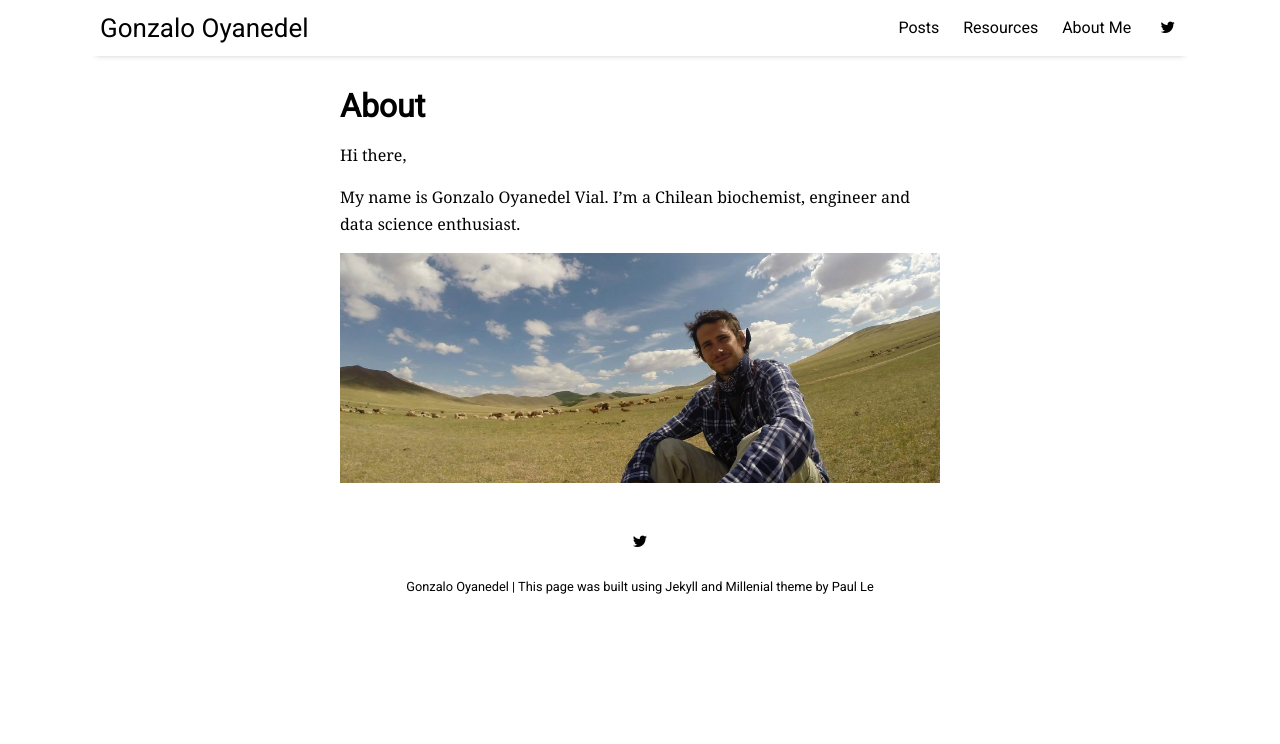
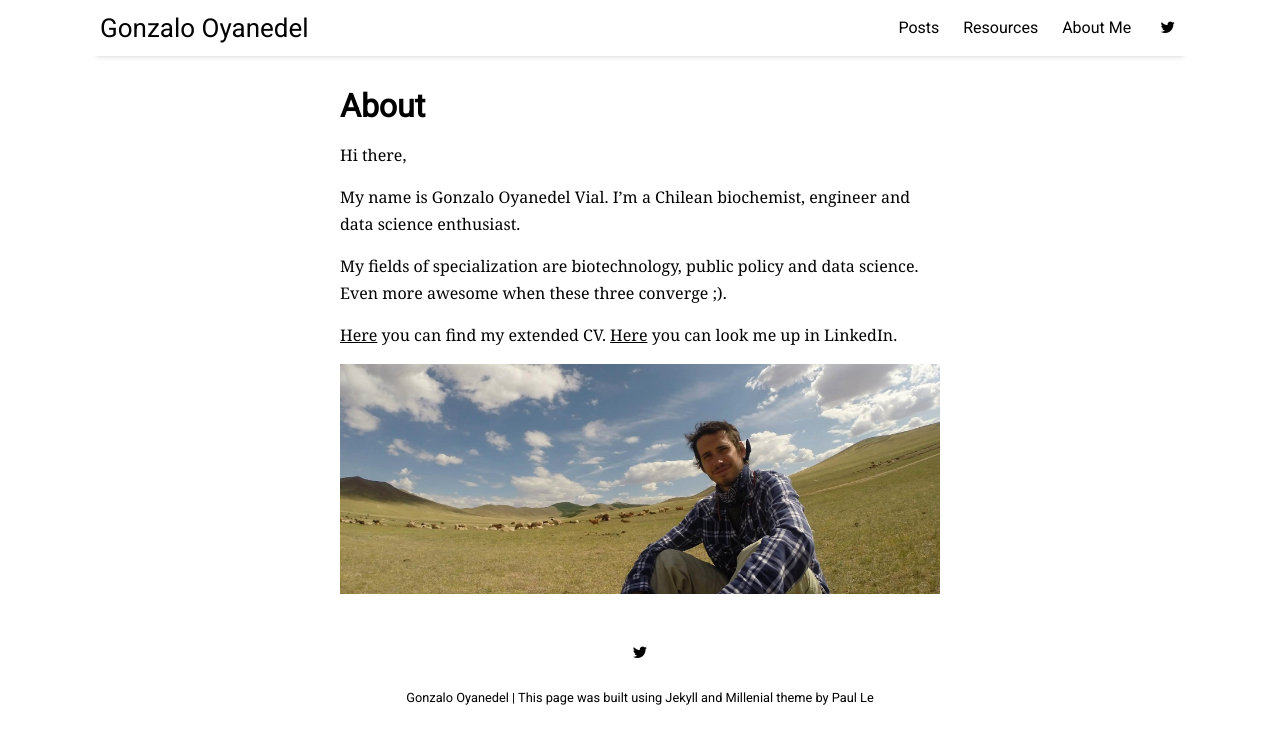
Before and after one commit to goyanedelv/goyanedelv.github.io, a Jekyll site: the page built from pages/about.md, in a window 1280 px wide. Shown: the top 744 px of the page. Built offline with Jekyll 4.4.1, drawn with Linux system fonts in a browser that asks for light colours; nearby versions of some CDN libraries.

Commit message:
Add files via upload

```diff
--- a/pages/about.md
+++ b/pages/about.md
@@ -7,4 +7,9 @@ Hi there,
 
 My name is Gonzalo Oyanedel Vial. I'm a Chilean biochemist, engineer and data science enthusiast.
 
+My fields of specialization are biotechnology, public policy and data science. Even more awesome when these three converge ;).
+
+[Here](https://goyanedelv.github.io/assets/documents/CV_GOV_lx.pdf) you can find my extended CV.
+[Here](https://www.linkedin.com/in/gonzalo-oyanedel-vial/) you can look me up in LinkedIn.
+
 <img src="{{ site.github.url }}/assets/img/yop.jpg">
```
